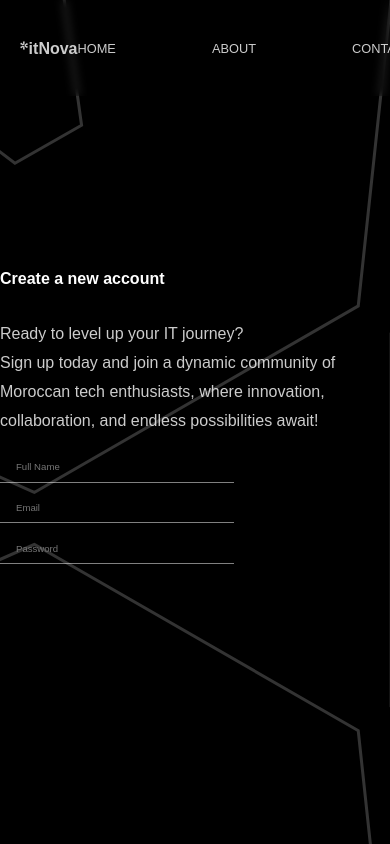
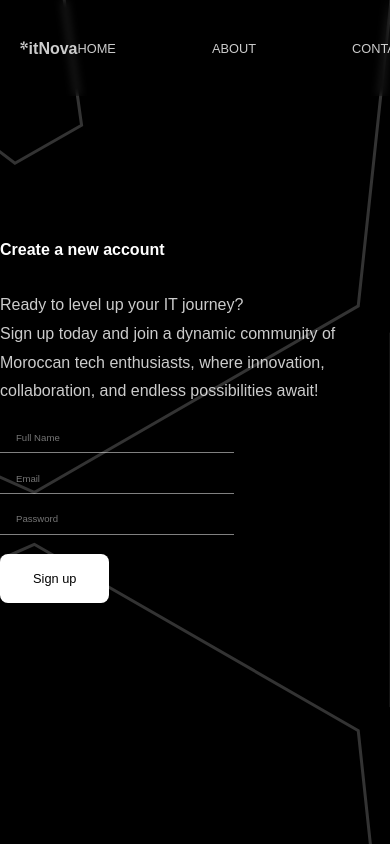
Before and after one commit to abdoachhoubi/itnova, a Next.js app: page /auth in a window 390 px wide. Built offline with nearby package versions, Linux system fonts and the light colour scheme; a web font is replaced by a local one.

Commit message:
added auth form cta

```diff
--- a/styles/globals.css
+++ b/styles/globals.css
@@ -416,6 +416,41 @@ li {
     margin-bottom: 0.6rem;
   }
 }
+.auth__container .auth__form .form__cta {
+  width: -moz-fit-content;
+  width: fit-content;
+  padding: 1.6rem 8rem;
+  background-color: #fff;
+  color: #000;
+  border-radius: 0.5rem;
+  font-size: 1.2rem;
+  border: 1.5px solid transparent;
+  outline: none;
+  cursor: pointer;
+  font-weight: 500;
+  margin-top: 2rem;
+}
+@media screen and (max-width: 1600px) {
+  .auth__container .auth__form .form__cta {
+    padding: 1.4rem 6rem;
+    font-size: 1.1rem;
+    margin-top: 1rem;
+  }
+}
+@media screen and (max-width: 1300px) {
+  .auth__container .auth__form .form__cta {
+    padding: 1.2rem 4rem;
+    font-size: 1rem;
+    margin-top: 0.8rem;
+  }
+}
+@media screen and (max-width: 900px) {
+  .auth__container .auth__form .form__cta {
+    padding: 1rem 2rem;
+    font-size: 0.8rem;
+    margin-top: 0.6rem;
+  }
+}
 
 .nav__desktop {
   width: 100vw;
--- a/styles/sass/_Auth.sass
+++ b/styles/sass/_Auth.sass
@@ -91,3 +91,27 @@
                 padding: .6rem 1rem
                 font-size: .6rem
                 margin-bottom: .6rem
+        .form__cta
+            width: fit-content
+            padding: 1.6rem 8rem
+            background-color: #fff
+            color: #000
+            border-radius: .5rem
+            font-size: 1.2rem
+            border: 1.5px solid transparent
+            outline: none
+            cursor: pointer
+            font-weight: 500
+            margin-top: 2rem
+            @media screen and ( max-width: $screen__med--width )
+                padding: 1.4rem 6rem
+                font-size: 1.1rem
+                margin-top: 1rem
+            @media screen and ( max-width: $screen__min--width )
+                padding: 1.2rem 4rem
+                font-size: 1rem
+                margin-top: .8rem
+            @media screen and ( max-width: $screen__xxs--width )
+                padding: 1rem 2rem
+                font-size: .8rem
+                margin-top: .6rem
--- a/views/Signin.jsx
+++ b/views/Signin.jsx
@@ -58,6 +58,23 @@ const Signin = () => {
           className="form__input"
           placeholder="Password"
         />
+        <motion.button
+          initial={{ opacity: 0, y: "2rem" }}
+          whileInView={{
+            y: 0,
+            opacity: 1,
+            transition: { duration: 1, ease: "easeInOut", delay: 1 },
+          }}
+          whileHover={{
+            border: "1.5px solid #FFFFFF",
+            backgroundColor: "rgba(0,0,0,0)",
+            color: "#FFFFFF",
+            transition: { duration: 0.3, ease: "easeInOut" },
+          }}
+          className="form__cta"
+        >
+          Sign in
+        </motion.button>
       </div>
     </section>
   );
--- a/views/Signup.jsx
+++ b/views/Signup.jsx
@@ -72,6 +72,23 @@ const Signup = () => {
           className="form__input"
           placeholder="Password"
         />
+        <motion.button
+          initial={{ opacity: 0, y: "2rem" }}
+          whileInView={{
+            y: 0,
+            opacity: 1,
+            transition: { duration: 1, ease: "easeInOut", delay: 1.2 },
+          }}
+          whileHover={{
+            border: "1.5px solid #FFFFFF",
+            backgroundColor: "rgba(0,0,0,0)",
+            color: "#FFFFFF",
+            transition: { duration: 0.3, ease: "easeInOut" },
+          }}
+          className="form__cta"
+        >
+          Sign up
+        </motion.button>
       </div>
     </section>
   );
```
Also changed, not shown: 1 other file (tests, documents, lock files or other folders).
